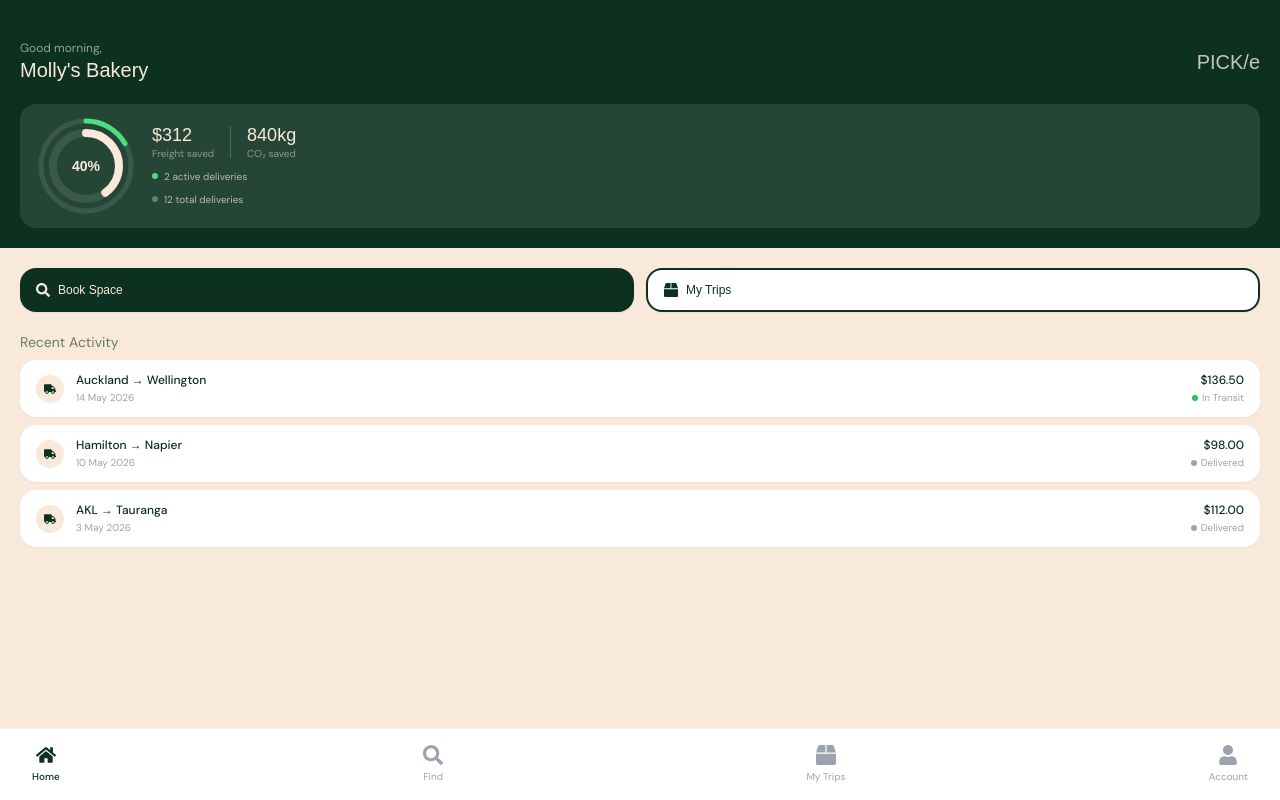
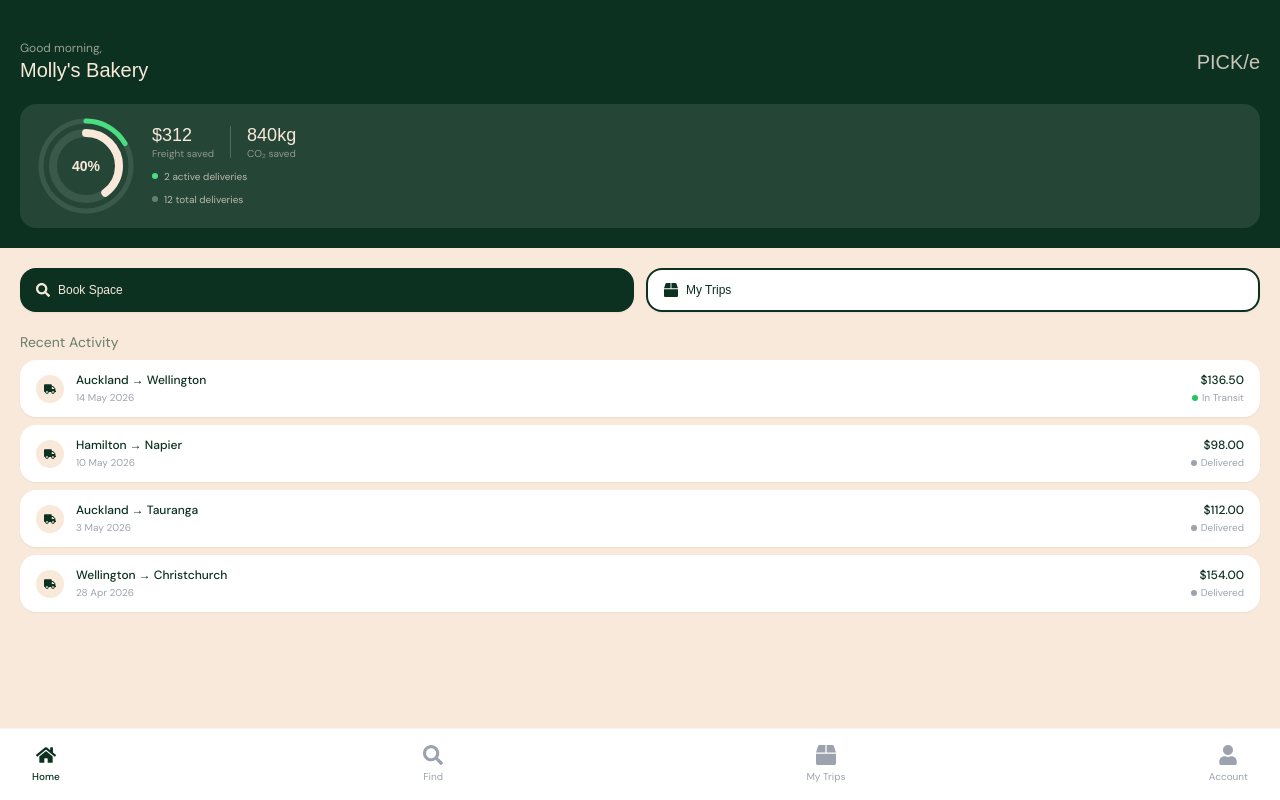
Before and after one commit to ac147616/pickle-app, a React (Vite) app: page /dashboard/1 in a window 1280 px wide. Built offline with nearby package versions, Linux system fonts and the light colour scheme; a web font is replaced by a local one.

Commit message:
added another dummy activity to recent activity list

```diff
--- a/src/pages/Dashboard.jsx
+++ b/src/pages/Dashboard.jsx
@@ -40,10 +40,19 @@ const businessData = {
         },
         {
           id: 3,
-      route: 'AKL → Tauranga',
+          route: 'Auckland → Tauranga',
           status: 'Delivered',
           date: '3 May 2026',
           price: '$112.00',
+          statusColor: 'bg-gray-400',
+        },
+        // Fourth dummy activity
+        {
+          id: 4,
+          route: 'Wellington → Christchurch',
+          status: 'Delivered',
+          date: '28 Apr 2026',
+          price: '$154.00',
           statusColor: 'bg-gray-400',
         },
       ],
```
Lines whose indentation alone changed are shown as unchanged.
